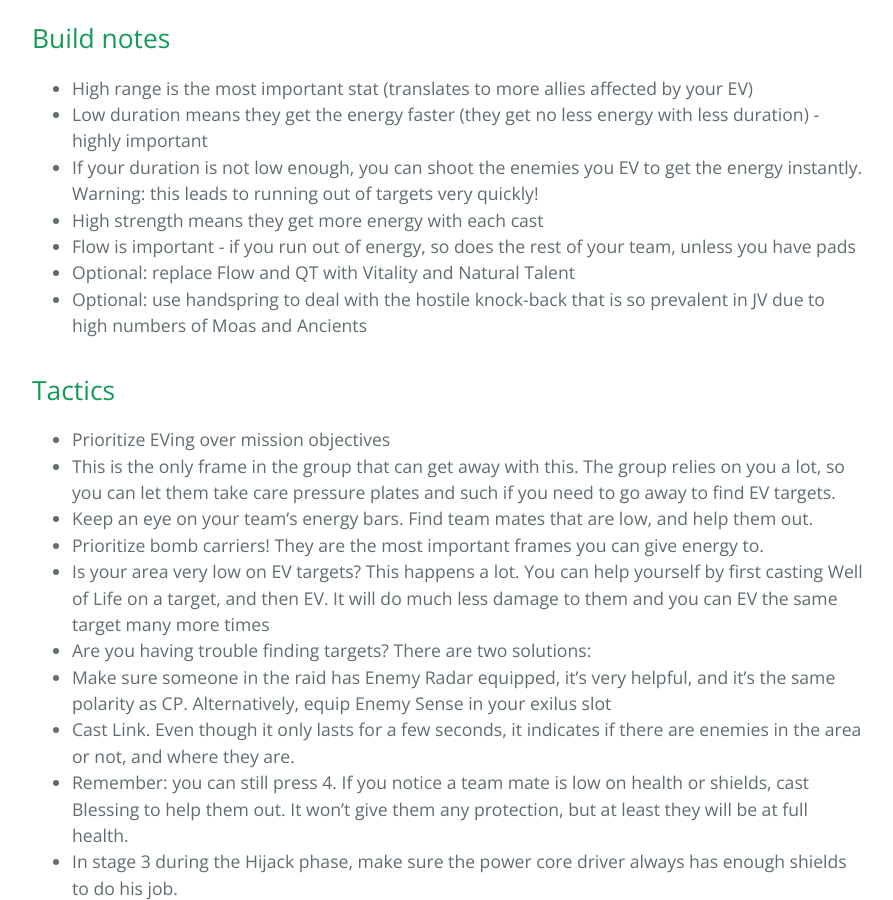
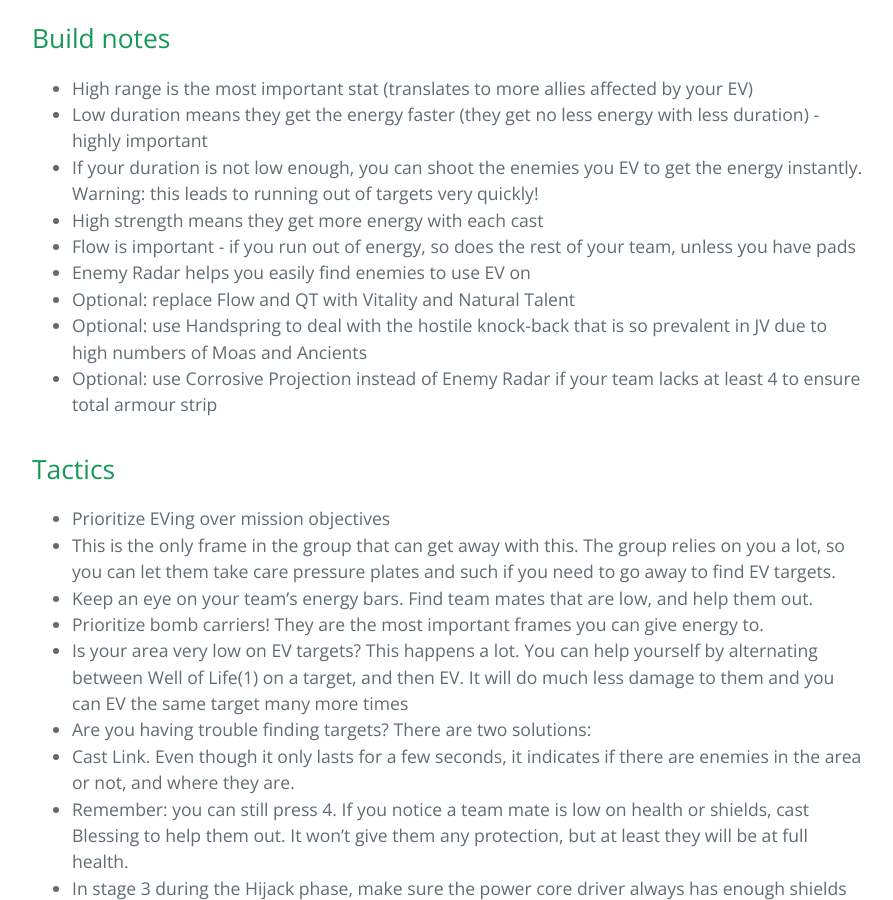
Before and after one commit to WFRSB/test, a Jekyll site: the page built from _Law-of-Retribution/trinity-ev.md, in a window 1280 px wide and 900 px high, scrolled down 1924 px. Shown: the whole window, without its empty margins (192-1085 px from the left). Built offline with Jekyll 4.4.1, drawn with Linux system fonts in a browser that asks for light colours.

Commit message:
Update trinity-ev.md
Replaced physical bullet jump mod with elemental on recommended build, as well as having enemy radar as a base suggestion instead of Corrosive projection

```diff
--- a/_Law-of-Retribution/trinity-ev.md
+++ b/_Law-of-Retribution/trinity-ev.md
@@ -13,11 +13,11 @@
 
 ## Recommended build
 
-![Trinity recommended build](https://lh3.googleusercontent.com/ggEDBvgqgAWjNMlxBb9k8Wb0DotH16S3KrvrJ8SymUR3rM6o3DICBqxweRW8aFwZjeDGUIqZoN4WQ_MNnYOQDduPoj27y-iCdpdPLwmX4qWxdzL0LgcRnHbKSFTyw9Q7P0x0f31y)
+![Trinity recommended build](http://i.imgur.com/IVmEJoL.png)
 
 ## Budget build*
 
-![Trinity budget build](http://i.imgur.com/yeGp6cS.png)
+![Trinity budget build](http://i.imgur. com/yeGp6cS.png)
 
 [Link to budget build](http://warframe-builder.com/Warframes/Builder/Trinity/t_30_0400040040_2-5-8-4-4-5-12-2-8-37-8-5-46-1-5-55-0-5-411-6-8-523-3-3-552-7-3_55-11-46-6-12-14-523-9-4-9-2-5-411-14-552-5-37-14-f-f_0/en/1-0-18)
 
@@ -34,8 +34,10 @@
 * If your duration is not low enough, you can shoot the enemies you EV to get the energy instantly. Warning: this leads to running out of targets very quickly!
 * High strength means they get more energy with each cast
 * Flow is important - if you run out of energy, so does the rest of your team, unless you have pads
+* Enemy Radar helps you easily find enemies to use EV on
 * Optional: replace Flow and QT with Vitality and Natural Talent
-* Optional: use handspring to deal with the hostile knock-back that is so prevalent in JV due to high numbers of Moas and Ancients
+* Optional: use Handspring to deal with the hostile knock-back that is so prevalent in JV due to high numbers of Moas and Ancients
+* Optional: use Corrosive Projection instead of Enemy Radar if your team lacks at least 4 to ensure total armour strip
 
 ## Tactics
 
@@ -43,9 +45,8 @@
 * This is the only frame in the group that can get away with this. The group relies on you a lot, so you can let them take care pressure plates and such if you need to go away to find EV targets.
 * Keep an eye on your team's energy bars. Find team mates that are low, and help them out.
 * Prioritize bomb carriers! They are the most important frames you can give energy to.
-* Is your area very low on EV targets? This happens a lot. You can help yourself by first casting Well of Life on a target, and then EV. It will do much less damage to them and you can EV the same target many more times
+* Is your area very low on EV targets? This happens a lot. You can help yourself by alternating between Well of Life(1) on a target, and then EV. It will do much less damage to them and you can EV the same target many more times
 * Are you having trouble finding targets? There are two solutions:
-* Make sure someone in the raid has Enemy Radar equipped, it's very helpful, and it's the same polarity as CP. Alternatively, equip Enemy Sense in your exilus slot
 * Cast Link. Even though it only lasts for a few seconds, it indicates if there are enemies in the area or not, and where they are.
 * Remember: you can still press 4. If you notice a team mate is low on health or shields, cast Blessing to help them out. It won't give them any protection, but at least they will be at full health.
 * In stage 3 during the Hijack phase, make sure the power core driver always has enough shields to do his job.
```
